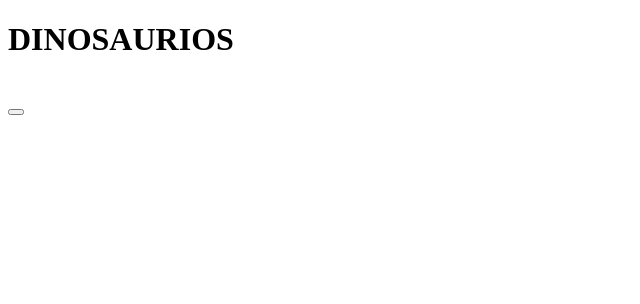
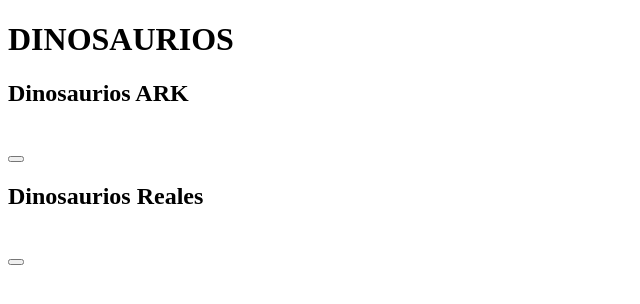
Before and after one commit to AdriNC44/Proyecto_LMAR_ARK, a plain HTML site: page index.html in a window 1280 px wide. Shown: the whole page, without its empty margins (0-640 px from the left). Drawn offline with Linux system fonts and the light colour scheme.

Commit message:
commit 4

```diff
--- a/index.html
+++ b/index.html
@@ -15,7 +15,14 @@
     </header>
     <section>
         <article>
-            <h2></h2>
+            <h2>Dinosaurios ARK</h2>
+            <img src="" alt="">
+        </article>
+        <button type="button"></button>
+    </section>
+    <section>
+        <article>
+            <h2>Dinosaurios Reales</h2>
             <img src="" alt="">
         </article>
         <button type="button"></button>
```
Also changed, not shown: DinosReal.html (added).
